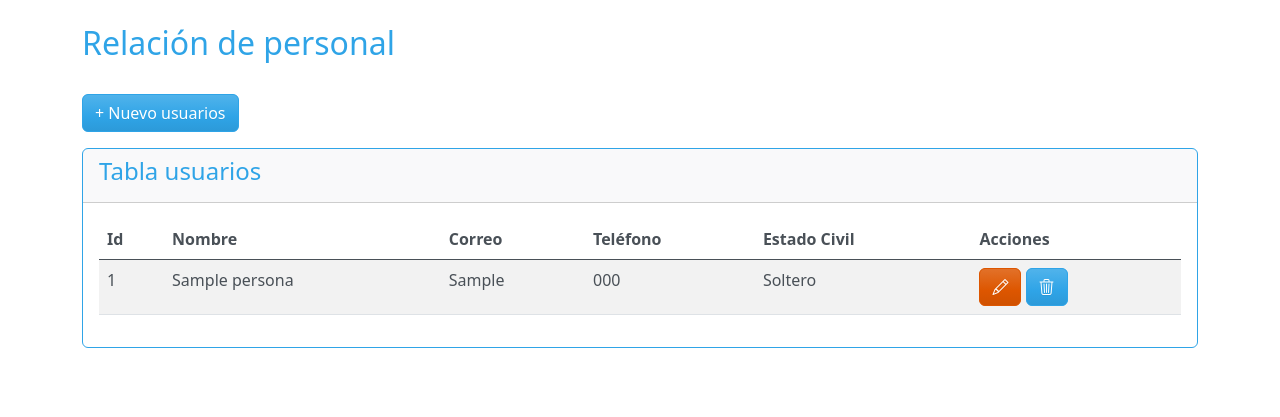
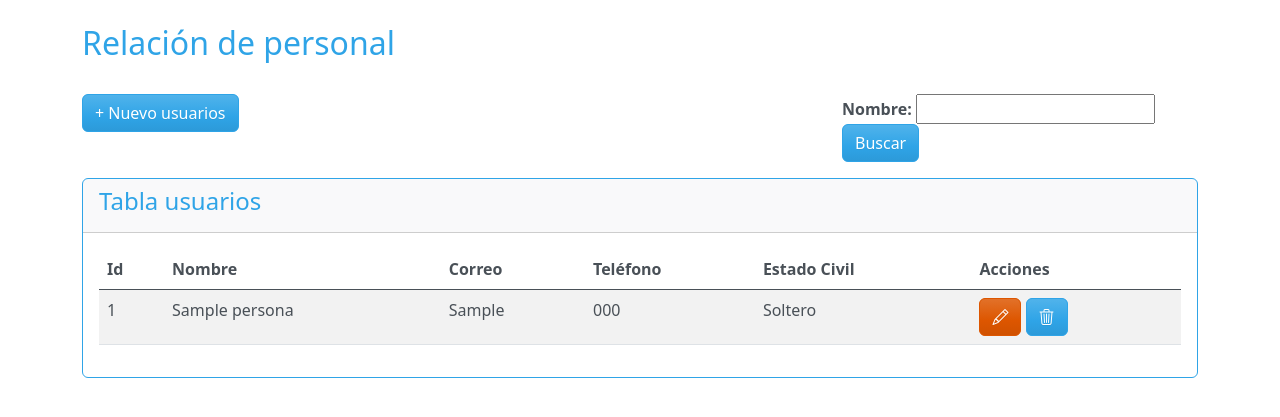
Before and after one commit to albera10/grud-php, a PHP site: page / in a window 1280 px wide. Shown: the top 417 px of the page. Run offline with PHP 8.4, Linux system fonts and the light colour scheme; tables that the repository leaves empty hold one stand-in row (values such as "Sample post"); some libraries are stand-ins or nearby versions.

Commit message:
Se agrega el campo de busqueda

```diff
--- a/index.php
+++ b/index.php
@@ -27,11 +27,19 @@
 	<div class="container">
 		<div class="row">
 			<h2 class="text-align:center mt-4">Relación de personal</h2>
+
+			<div class="col-md-8">
+				<a href="nuevo.php" class="btn btn-primary mt-4 col-sm-2.5">+ Nuevo usuarios</a>
+			</div>
+
+			<form action="" method="POST" class="col-sm-4 offset-sm-2 col-md-4 offset-md-0 mt-4">
+				<b>Nombre: </b><input type="text" id="campo" name="campo">
+				<input class="btn btn-primary" type="submit" id="enviar" name="enviar" value="Buscar">
+			</form>
 		</div> <!-- Row -->
 
-		<div>
-			<a href="nuevo.php" class="btn btn-primary mt-4">+ Nuevo usuarios</a>
-		</div>
+
+
 
 		<!-- Se crea una tabla responsiva -->
 		<div class="mt-3">
```
